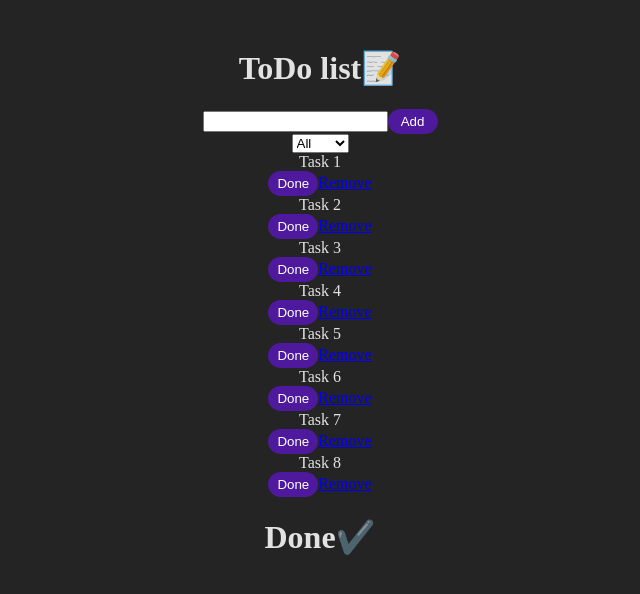
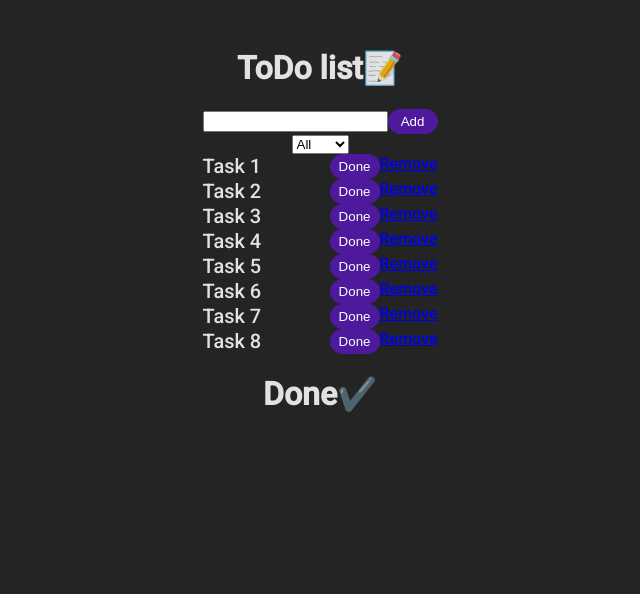
Before and after one commit to simz14/react-TodoApp, a React (Vite) app: page / in a window 1280 px wide. Shown: the top 594 px of the page, without its empty margins (320-960 px from the left). Built offline with nearby package versions, Linux system fonts and the light colour scheme.

Commit message:
basic styling done

```diff
--- a/index.html
+++ b/index.html
@@ -3,6 +3,13 @@
   <head>
     <meta charset="UTF-8" />
     <meta name="viewport" content="width=device-width, initial-scale=1.0" />
+    <link rel="preconnect" href="https://fonts.googleapis.com" />
+    <link rel="preconnect" href="https://fonts.gstatic.com" crossorigin />
+    <link
+      href="https://fonts.googleapis.com/css2?family=Roboto:wght@300;500&display=swap"
+      rel="stylesheet"
+    />
+
     <title>ToDo</title>
   </head>
   <body>
--- a/src/App.jsx
+++ b/src/App.jsx
@@ -1,8 +1,15 @@
 import { useState } from "react";
+import styled from "styled-components";
 import "./App.css";
 import AddTask from "./components/AddTask";
 import SelectTasks from "./components/SelectTasks";
 import Task from "./components/Task";
+
+const AppWrapper = styled.div`
+  font-family: "Roboto", sans-serif;
+  display: grid;
+  justify-content: center;
+`;
 
 const App = () => {
   const [data, setData] = useState([
@@ -45,7 +52,7 @@
   };
 
   return (
-    <div>
+    <AppWrapper>
       <h1>ToDo list📝</h1>
       <div>
         <AddTask addTaskFn={addTaskHandler} />
@@ -83,7 +90,7 @@
           }
         })}
       </div>
-    </div>
+    </AppWrapper>
   );
 };
 
--- a/src/components/Task.jsx
+++ b/src/components/Task.jsx
@@ -1,14 +1,23 @@
+import styled from "styled-components";
 import RemoveButton from "./UI/Button";
+
+const TaskWrapper = styled.div`
+  display: flex;
+`;
+
+const Title = styled.div`
+  font-size: 20px;
+`;
 
 const Task = ({ task, deleteFn, doneFn }) => {
   return (
-    <div>
-      <div>{task.title}</div>
+    <TaskWrapper>
+      <Title>{task.title}</Title>
       <RemoveButton onClick={() => doneFn(task.title)}>Done</RemoveButton>
       <a href="#" onClick={() => deleteFn(task.title)}>
         Remove
       </a>
-    </div>
+    </TaskWrapper>
   );
 };
 
--- a/src/components/UI/Button.jsx
+++ b/src/components/UI/Button.jsx
@@ -7,6 +7,7 @@
   width: 50px;
   height: 25px;
   color: white;
+  margin-left: auto;
 `;
 
 export default Button;
```
